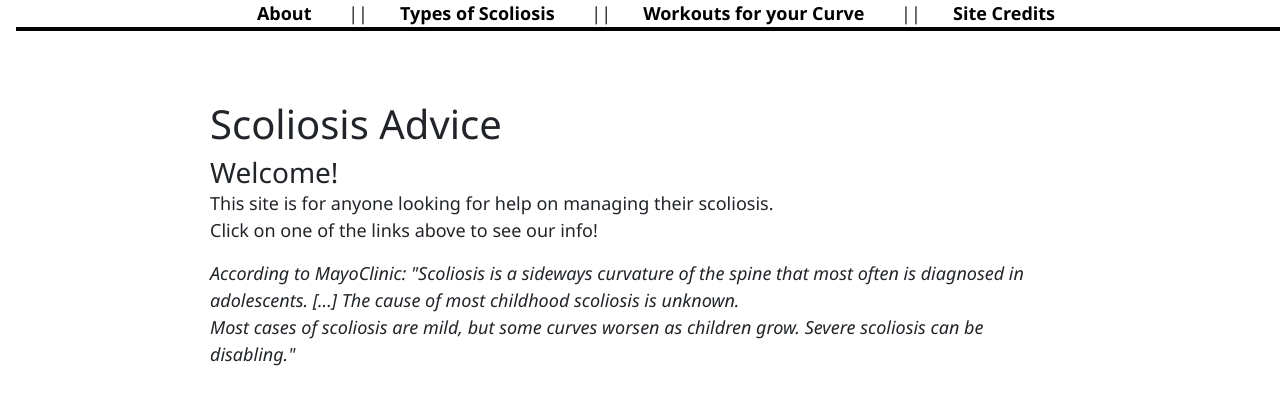
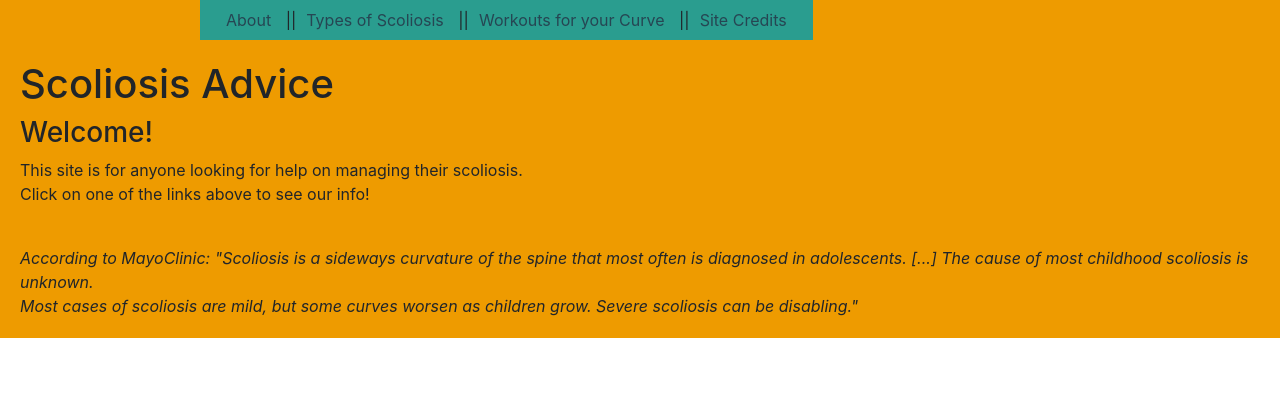
Before and after one commit to YoshiMejia/scoliosis-SPA, a React (Create React App) app: page / in a window 1280 px wide. Shown: the top 404 px of the page. Built offline with nearby package versions, Linux system fonts and the light colour scheme.

Commit message:
change: incorporating color scheme

```diff
--- a/src/App.css
+++ b/src/App.css
@@ -1,16 +1,5 @@
-.App {
-  text-align: center;
-}
-
-.App-logo {
-  height: 40vmin;
-  pointer-events: none;
-}
-
-@media (prefers-reduced-motion: no-preference) {
-  .App-logo {
-    animation: App-logo-spin infinite 20s linear;
-  }
+.App{
+  background-color: #ee9b00;
 }
 
 .types_pic {
@@ -18,133 +7,48 @@
   width: 700px;
 }
 
-
 .workouts_pic {
   height: 400px;
   width: 700px;
-}
-
-.App-header {
-  background-color: #282c34;
-  min-height: 100vh;
-  display: flex;
-  flex-direction: column;
-  align-items: center;
-  justify-content: center;
-  font-size: calc(10px + 2vmin);
-  color: white;
-}
-
-ul {
-  list-style:none;
-  padding-left:0;
 }
 
 #spine_pic {
   height: 415px;
   width: 155px;
 }
-/*  */
 
-body {
-  font-family: 'Segoe UI', Tahoma, Geneva, Verdana, sans-serif;
-  font-size: 18px;
+/* welcome page  */
+
+#main {
+  background-color: #e76f51;
+  width: 80%;
+  height: fit-content;
+  border-radius: 20%;
+  margin-top: 30px;
+  padding: 50px;
 }
 
-button {
-  padding: 16px;
-  font-family: 'Segoe UI', Tahoma, Geneva, Verdana, sans-serif;
-  font-size: 16px;
-  background-color: black;
-  color: white;
-  border-radius: 8px;
-  cursor: pointer;
+.navbar {
+  background-color: #2a9d8f;
+  width: fit-content;
+  left: 200px;
 }
 
-h3, h4 {
-  margin-bottom: 0;
+.navbar a {
+  color: #264653;
+  padding: 10px;
 }
 
-nav {
-  border-bottom: 4px solid black;
-  text-align: center;
-  position: fixed;
-  top: 0;
-  width: 100%;
-  background: white;
+.navbar a:hover {
+  color: #ee9b00;
 }
 
-nav ul {
-  list-style-type: none;
-  margin: 0;
-  padding: 0;
+text {
+  font-style: italic;
 }
 
-nav li {
-  display: inline-block;
-  padding-top: 16px;
-  padding-bottom: 16px;
+#nomore_sign {
+  height: 350px;
+  width: 350px;
+
 }
-
-nav a {
-  text-decoration: none;
-  color: black;
-  font-weight: bold;
-  padding: 16px 32px;
-}
-
-nav a:hover {
-  background: black;
-  color: white;
-}
-
-#page-body {
-  max-width: 900px;
-  margin: auto;
-  padding-top: 64px;
-}
-
-.article-list-item {
-  text-decoration: none;
-  color: black;
-  padding: 16px 0 0 0;
-}
-
-.article-list-item p {
-  padding-bottom: 32px;
-  border-bottom: 2px solid black;
-}
-
-#add-comment-form {
-  border-bottom: 2px solid black;
-  padding: 16px;
-}
-
-#add-comment-form h3 {
-  margin-bottom: 16px;
-}
-
-#add-comment-form input, textarea {
-  display: block;
-  width: 300px;
-  padding: 8px;
-  border-radius: 8px;
-  font-family: 'Segoe UI', Tahoma, Geneva, Verdana, sans-serif;
-  font-size: 18px;
-  border: 2px solid black;
-  margin-bottom: 16px;
-}
-
-#add-comment-form button {
-  width: 320px;
-}
-
-#upvotes-section button, p {
-  display: inline-block;
-  margin-right: 16px;
-}
-
-.comment {
-  border-bottom: 2px solid black;
-  padding: 16px;
-}
```
